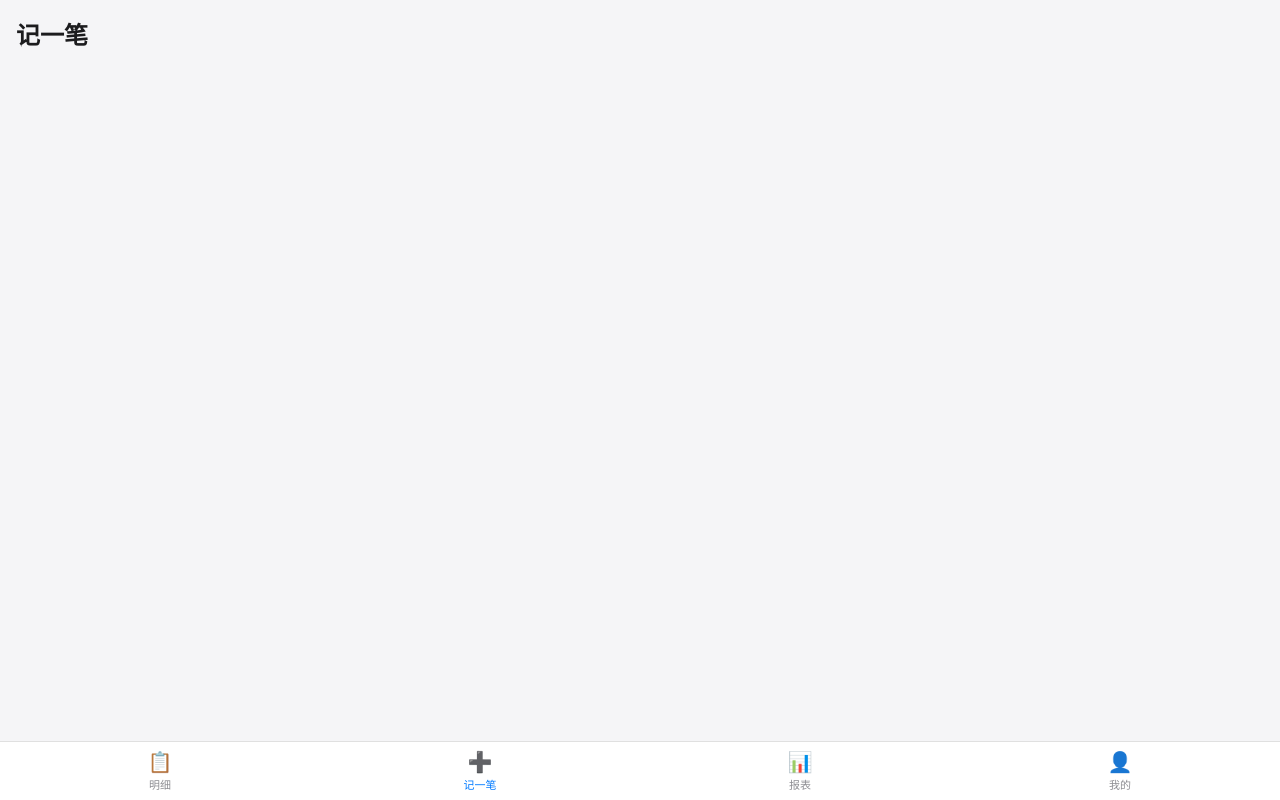
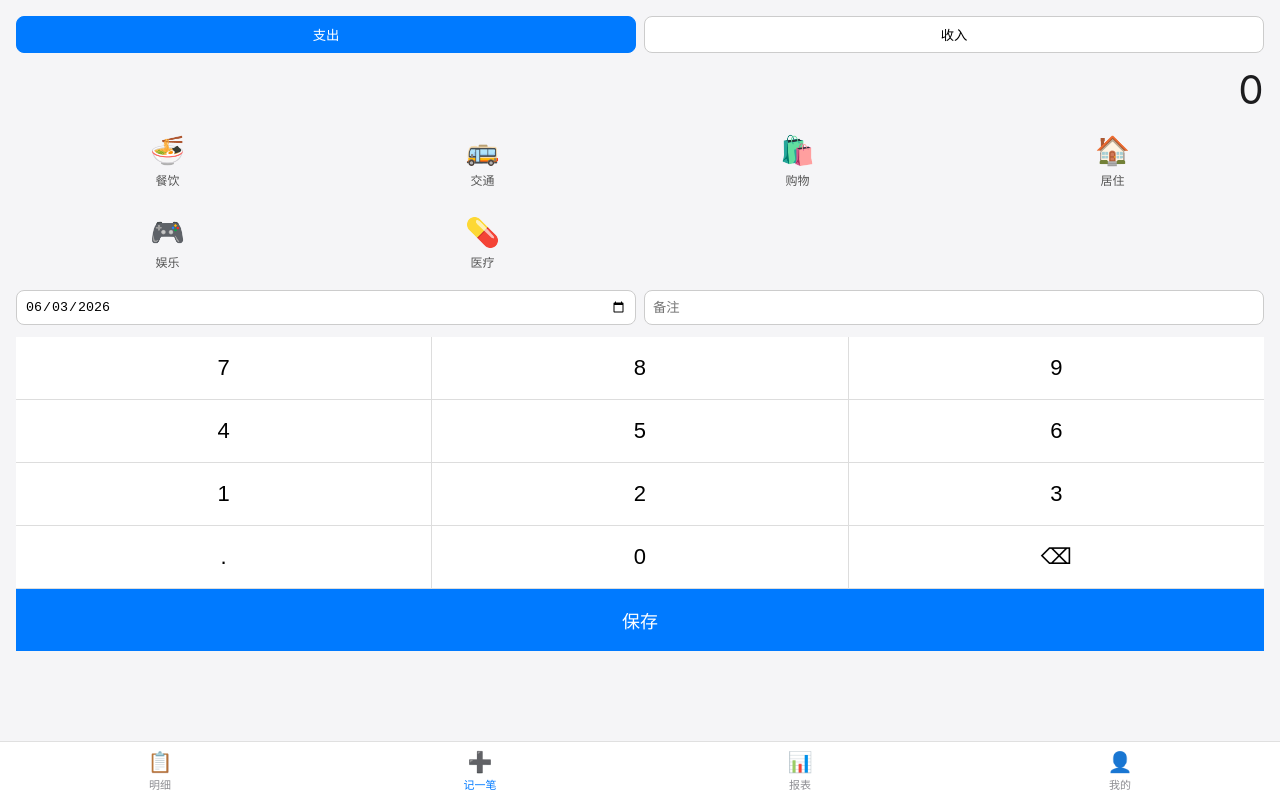
Before and after one commit to lxhkings/Moni, a Vue app: page /#/add in a window 1280 px wide. Built offline with nearby package versions, Linux system fonts and the light colour scheme.

Commit message:
feat: add 记一笔 view with keypad and category grid

```diff
--- /dev/null
+++ b/src/components/CategoryGrid.vue
@@ -0,0 +1,43 @@
+<script setup>
+import { ref, onMounted } from 'vue'
+import { listCategories } from '../db/categories.js'
+
+const props = defineProps({ type: { type: String, default: 'expense' } })
+const emit = defineEmits(['select'])
+const cats = ref([])
+const selectedId = ref(null)
+
+onMounted(async () => {
+  cats.value = await listCategories(props.type)
+})
+
+function pick(c) {
+  selectedId.value = c.id
+  emit('select', c)
+}
+</script>
+
+<template>
+  <div class="grid">
+    <button
+      v-for="c in cats" :key="c.id"
+      class="cat" :class="{ active: c.id === selectedId }"
+      @click="pick(c)"
+    >
+      <span class="icon">{{ c.icon }}</span>
+      <span class="name">{{ c.name }}</span>
+    </button>
+  </div>
+</template>
+
+<style scoped>
+.grid { display: grid; grid-template-columns: repeat(4, 1fr); gap: 12px; }
+.cat {
+  display: flex; flex-direction: column; align-items: center; gap: 4px;
+  border: none; background: transparent; padding: 8px; border-radius: 12px; cursor: pointer;
+}
+.cat .icon { font-size: 28px; }
+.cat .name { font-size: 12px; color: #555; }
+.cat.active { background: #e5f0ff; }
+.cat.active .name { color: #007aff; }
+</style>
--- /dev/null
+++ b/src/components/NumberKeypad.vue
@@ -0,0 +1,26 @@
+<script setup>
+const emit = defineEmits(['input', 'delete', 'done'])
+const keys = ['7', '8', '9', '4', '5', '6', '1', '2', '3', '.', '0', 'del']
+function press(k) {
+  if (k === 'del') emit('delete')
+  else emit('input', k)
+}
+</script>
+
+<template>
+  <div class="keypad">
+    <button v-for="k in keys" :key="k" class="key" @click="press(k)">
+      {{ k === 'del' ? '⌫' : k }}
+    </button>
+    <button class="key done" @click="emit('done')">保存</button>
+  </div>
+</template>
+
+<style scoped>
+.keypad { display: grid; grid-template-columns: repeat(3, 1fr); gap: 1px; background: #ddd; }
+.key {
+  background: #fff; border: none; font-size: 22px; padding: 18px 0; cursor: pointer;
+}
+.key:active { background: #eee; }
+.key.done { grid-column: span 3; background: #007aff; color: #fff; font-size: 18px; }
+</style>
--- a/src/views/AddView.vue
+++ b/src/views/AddView.vue
@@ -1 +1,59 @@
-<template><div class="page"><h2>记一笔</h2></div></template>
+<script setup>
+import { ref } from 'vue'
+import { useRouter } from 'vue-router'
+import NumberKeypad from '../components/NumberKeypad.vue'
+import CategoryGrid from '../components/CategoryGrid.vue'
+import { addTransaction } from '../db/transactions.js'
+import { yuanToCents } from '../money.js'
+
+const router = useRouter()
+const type = ref('expense')
+const amountStr = ref('0')
+const category = ref(null)
+const note = ref('')
+const date = ref(new Date().toISOString().slice(0, 10))
+
+function onInput(k) {
+  if (k === '.' && amountStr.value.includes('.')) return
+  if (amountStr.value === '0' && k !== '.') amountStr.value = k
+  else amountStr.value += k
+}
+function onDelete() {
+  amountStr.value = amountStr.value.length > 1 ? amountStr.value.slice(0, -1) : '0'
+}
+async function onDone() {
+  const cents = yuanToCents(amountStr.value)
+  if (cents <= 0) { alert('请输入金额'); return }
+  if (!category.value) { alert('请选分类'); return }
+  await addTransaction({
+    type: type.value, amount: cents, categoryId: category.value.id,
+    note: note.value, date: date.value,
+  })
+  router.push('/detail')
+}
+</script>
+
+<template>
+  <div class="page add">
+    <div class="type-switch">
+      <button :class="{ on: type === 'expense' }" @click="type = 'expense'; category = null">支出</button>
+      <button :class="{ on: type === 'income' }" @click="type = 'income'; category = null">收入</button>
+    </div>
+    <div class="amount">{{ amountStr }}</div>
+    <CategoryGrid :type="type" :key="type" @select="category = $event" />
+    <div class="meta">
+      <input v-model="date" type="date" />
+      <input v-model="note" placeholder="备注" />
+    </div>
+    <NumberKeypad @input="onInput" @delete="onDelete" @done="onDone" />
+  </div>
+</template>
+
+<style scoped>
+.type-switch { display: flex; gap: 8px; margin-bottom: 12px; }
+.type-switch button { flex: 1; padding: 8px; border: 1px solid #ccc; background: #fff; border-radius: 8px; }
+.type-switch button.on { background: #007aff; color: #fff; border-color: #007aff; }
+.amount { font-size: 40px; text-align: right; margin: 12px 0; font-variant-numeric: tabular-nums; }
+.meta { display: flex; gap: 8px; margin: 12px 0; }
+.meta input { flex: 1; padding: 8px; border: 1px solid #ccc; border-radius: 8px; }
+</style>
```
